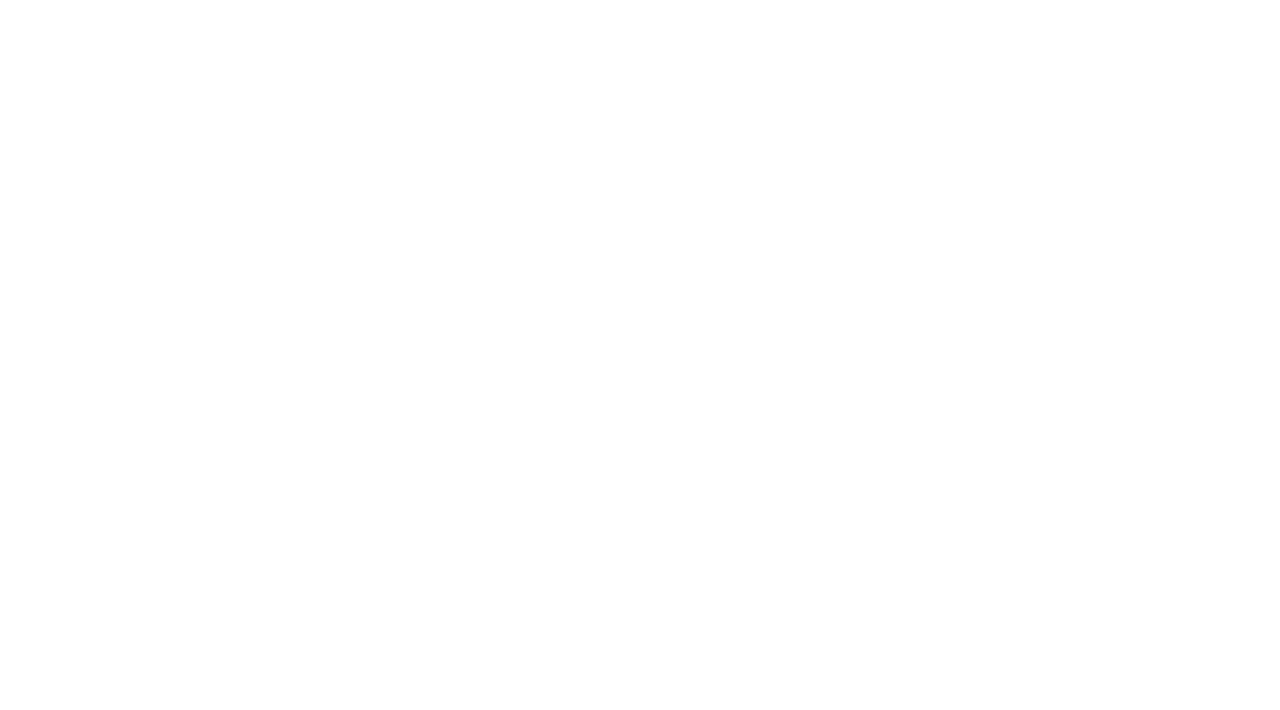
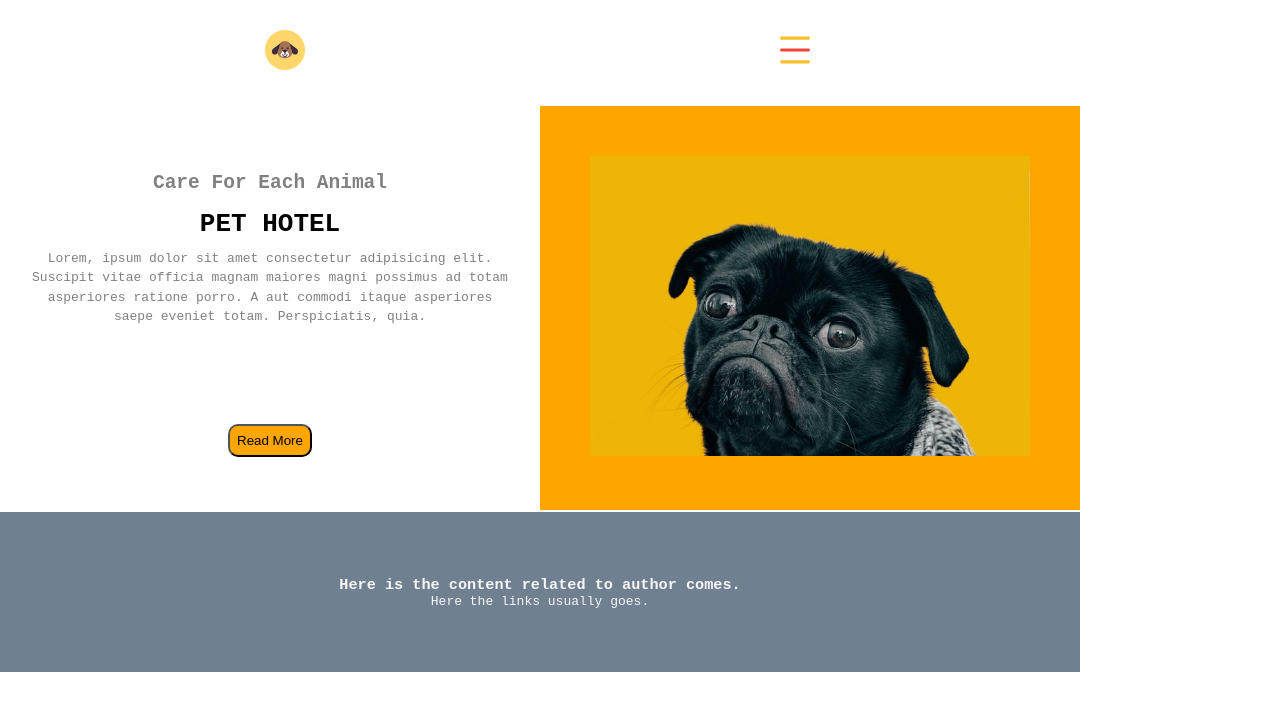
Before and after one commit to satindersingh472/fullWarmup, a plain HTML site: page index.html in a window 1280 px wide. Drawn offline with nearby package versions, Linux system fonts and the light colour scheme; files that its build step writes are made by us from their sources.

Commit message:
added queries

```diff
--- /dev/null
+++ b/css/_desktop.scss
@@ -0,0 +1,15 @@
+@media only screen and (min-width:600px) {
+    body {
+        max-width: 1080px;
+        gap: 2px;
+    }
+
+    #navbar{
+        margin: 30px;
+    }
+    main {
+        display: grid;
+        grid-template-columns: 1fr 1fr;
+    }
+
+}
--- /dev/null
+++ b/css/_mobile.scss
@@ -0,0 +1,56 @@
+*{
+    padding: 0;
+    margin: 0;
+}
+body{
+    width: 100%;
+    display: grid;
+    font-family: monospace;
+
+}
+img{
+    height: 300px;
+    width: 100%;
+    object-fit: cover;
+}
+#navbar{
+    display: grid;
+    grid-template-columns: 1fr 1fr;
+    place-items: center;
+    img{
+        height: 40px;
+        width: 40px;
+    }
+}
+.text{
+    display: grid;
+    place-items: center;
+    text-align: center;
+    margin: 10px;
+    .inner_text_rows{
+        margin: 10px;
+        h2,p{
+            color: gray;
+            margin: 10px;
+            line-height: 1.5;
+        }
+    }
+    button{
+        padding: 7px;
+        margin: 10px;
+        border-radius: 10px;
+        background-color: orange;
+    }
+}
+.image{
+    padding: 50px;
+    background-color: orange;
+}
+footer{
+    display: grid;
+    background-color: slategray;
+    min-height: 20vh;
+    text-align: center;
+    align-items: center;
+    color:whitesmoke;
+}
--- a/css/style.scss
+++ b/css/style.scss
@@ -0,0 +1,2 @@
+@use "mobile";
+@use "desktop";
--- a/index.html
+++ b/index.html
@@ -1,5 +1,6 @@
 <!DOCTYPE html>
 <html lang=en>
+
 <head>
     <meta charset=UTF-8>
     <meta http-equiv=X-UA-Compatible content=IE=edge>
@@ -22,7 +23,7 @@
     <meta name=twitter:site content= />
     <meta name=twitter:creator content= />
     <meta property=og:url content= />
-    <meta property=og:title content=/>
+    <meta property=og:title content= />
     <meta property=og:description content= />
     <meta property=og:image content= />
 
@@ -30,7 +31,42 @@
     <link rel=stylesheet href=css/style.css>
 
 </head>
+
 <body>
+    <header>
+        <nav id="navbar">
+            <div>
+                <img src="dog.svg" alt="dog">
+            </div>
+            <div>
+                <img src="menu.svg" alt="icon">
+            </div>
+        </nav>
+    </header>
 
+    <main>
+        <div class="text">
+        <div class="inner_text_rows">
+            <h2>Care For Each Animal</h2>
+            <h1>PET HOTEL</h1>
+            <p>Lorem, ipsum dolor sit amet consectetur adipisicing elit. Suscipit vitae officia magnam maiores magni
+                possimus ad totam asperiores ratione porro. A aut commodi itaque asperiores saepe eveniet totam.
+                Perspiciatis, quia.</p>
+        </div>
+        <div id="button">
+            <button>Read More</button>
+        </div>
+        </div>
+        <div class="image">
+            <img src="pug.jpg" alt="a dog">
+        </div>
+    </main>
+    <footer>
+        <div>
+         <h3>Here is the content related to author comes.</h3>
+         <p>Here the links usually goes.</p>
+        </div>
+    </footer>
 </body>
+
 </html>
```
Also changed, not shown: css/style.css (added), desktop.png (added), dog.svg (added), menu.svg (added), mobile.png (added), pug.jpg (added), 1 other file.
